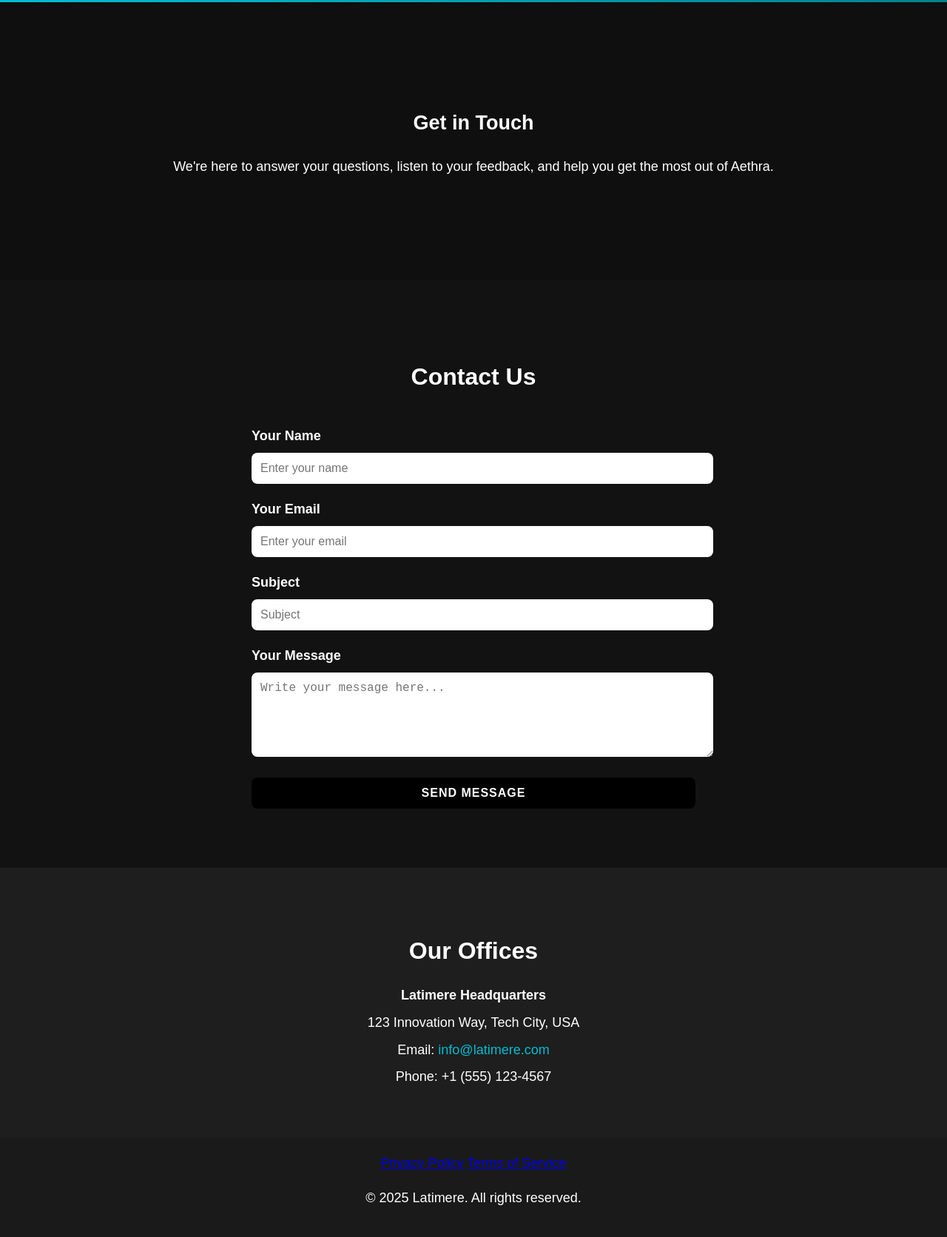
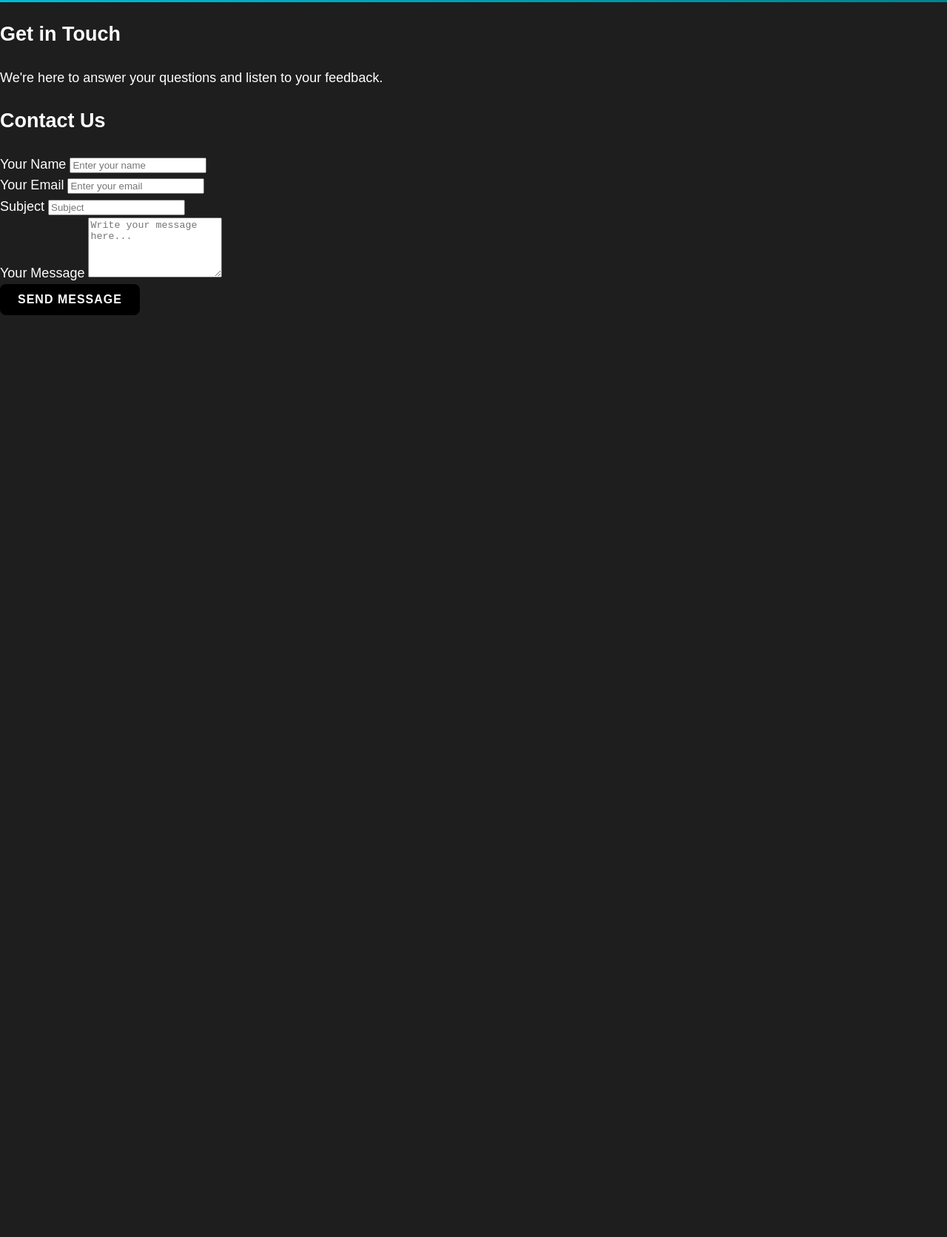
Before and after one commit to latimere1/latimere-website, a website: page contact.html in a window 1280 px wide. Shown: the part 82-1754 px from the top of the page at 74% size. After the commit the page ends 800 px from the top, so only its background shows below. Drawn offline with Linux system fonts and the light colour scheme.

Commit message:
Add files via upload

```diff
--- a/contact.html
+++ b/contact.html
@@ -5,91 +5,6 @@
   <meta name="viewport" content="width=device-width, initial-scale=1.0">
   <title>Contact Us - Latimere</title>
   <link rel="stylesheet" href="styles.css">
-  <style>
-    /* Contact Page Specific Styles */
-    .contact-hero {
-      background: url('images/contact-bg.jpg') center/cover no-repeat;
-      padding: 120px 10%;
-      text-align: center;
-      color: white;
-      position: relative;
-    }
-    .contact-hero::after {
-      content: "";
-      position: absolute;
-      top: 0;
-      left: 0;
-      right: 0;
-      bottom: 0;
-      background-color: rgba(0, 0, 0, 0.5);
-      z-index: 0;
-    }
-    .contact-hero h1,
-    .contact-hero p {
-      position: relative;
-      z-index: 1;
-    }
-    .contact-form-section {
-      padding: 80px 10%;
-      background-color: #121212;
-      color: white;
-    }
-    .contact-form-section .container {
-      max-width: 600px;
-      margin: 0 auto;
-      text-align: left;
-    }
-    .contact-form-section h2 {
-      text-align: center;
-      font-size: 32px;
-      margin-bottom: 40px;
-      font-weight: 700;
-    }
-    .form-group {
-      margin-bottom: 20px;
-    }
-    .form-group label {
-      display: block;
-      margin-bottom: 8px;
-      font-weight: 600;
-    }
-    .form-group input,
-    .form-group textarea {
-      width: 100%;
-      padding: 12px;
-      border-radius: 8px;
-      border: none;
-      font-size: 16px;
-    }
-    .form-group input:focus,
-    .form-group textarea:focus {
-      outline: none;
-      box-shadow: 0 0 5px rgba(0, 188, 212, 0.8);
-    }
-    .contact-form-section button[type="submit"] {
-      width: 100%;
-      margin-top: 20px;
-    }
-    .contact-info {
-      padding: 60px 10%;
-      background-color: #1E1E1E;
-      color: white;
-      text-align: center;
-    }
-    .contact-info h2 {
-      font-size: 32px;
-      margin-bottom: 20px;
-      font-weight: 700;
-    }
-    .contact-info p {
-      font-size: 18px;
-      margin: 8px 0;
-    }
-    .contact-info a {
-      color: #00BCD4;
-      text-decoration: none;
-    }
-  </style>
 </head>
 <body>
   <!-- Header & Navigation -->
@@ -109,7 +24,7 @@
   <!-- Contact Hero Section -->
   <section class="contact-hero">
     <h1>Get in Touch</h1>
-    <p>We're here to answer your questions, listen to your feedback, and help you get the most out of Aethra.</p>
+    <p>We're here to answer your questions and listen to your feedback.</p>
   </section>
 
   <!-- Contact Form Section -->
@@ -139,80 +54,6 @@
     </div>
   </section>
 
-  <!-- Contact Information Section -->
-  <section class="contact-info">
-    <div class="container">
-      <h2>Our Offices</h2>
-      <p><strong>Latimere Headquarters</strong></p>
-      <p>123 Innovation Way, Tech City, USA</p>
-      <p>Email: <a href="mailto:info@latimere.com">info@latimere.com</a></p>
-      <p>Phone: +1 (555) 123-4567</p>
-    </div>
-  </section>
-
-  <!-- Footer -->
-  <footer>
-    <div class="footer-links">
-      <a href="privacy.html">Privacy Policy</a>
-      <a href="terms.html">Terms of Service</a>
-    </div>
-    <p>&copy; 2025 Latimere. All rights reserved.</p>
-  </footer>
-
-  <!-- Contact Form Submission Script -->
-  <script>
-    document.addEventListener("DOMContentLoaded", function () {
-      const contactForm = document.getElementById("contact-form");
-      const formMessage = document.getElementById("form-message");
-
-      if (contactForm) {
-        contactForm.addEventListener("submit", async function (event) {
-          event.preventDefault();
-
-          // Retrieve form values
-          const name = document.getElementById("name").value;
-          const email = document.getElementById("email").value;
-          const subject = document.getElementById("subject").value;
-          const message = document.getElementById("message").value;
-
-          // Debug logging
-          console.log("Sending contact message:", { name, email, subject, message });
-
-          try {
-            // Update the URL below with your actual API endpoint
-            const response = await fetch("https://a5owpodkwg.execute-api.us-east-1.amazonaws.com/prod/send-contact-message", {
-              method: "POST",
-              mode: "cors", // Ensure CORS is enabled on your endpoint
-              headers: {
-                "Content-Type": "application/json"
-              },
-              body: JSON.stringify({ name, email, subject, message })
-            });
-
-            const data = await response.json();
-            console.log("Response data:", data);
-
-            if (!response.ok || !data.success) {
-              formMessage.textContent = "Error: " + (data.message || "Something went wrong. Please try again.");
-              formMessage.style.color = "red";
-              return;
-            }
-
-            // Success!
-            formMessage.textContent = "Your message has been sent successfully!";
-            formMessage.style.color = "green";
-            contactForm.reset();
-          } catch (error) {
-            console.error("Error sending contact message:", error);
-            formMessage.textContent = "An error occurred. Please try again.";
-            formMessage.style.color = "red";
-          }
-        });
-      } else {
-        console.error("Contact form not found!");
-      }
-    });
-  </script>
   <script src="script.js"></script>
 </body>
 </html>
```
